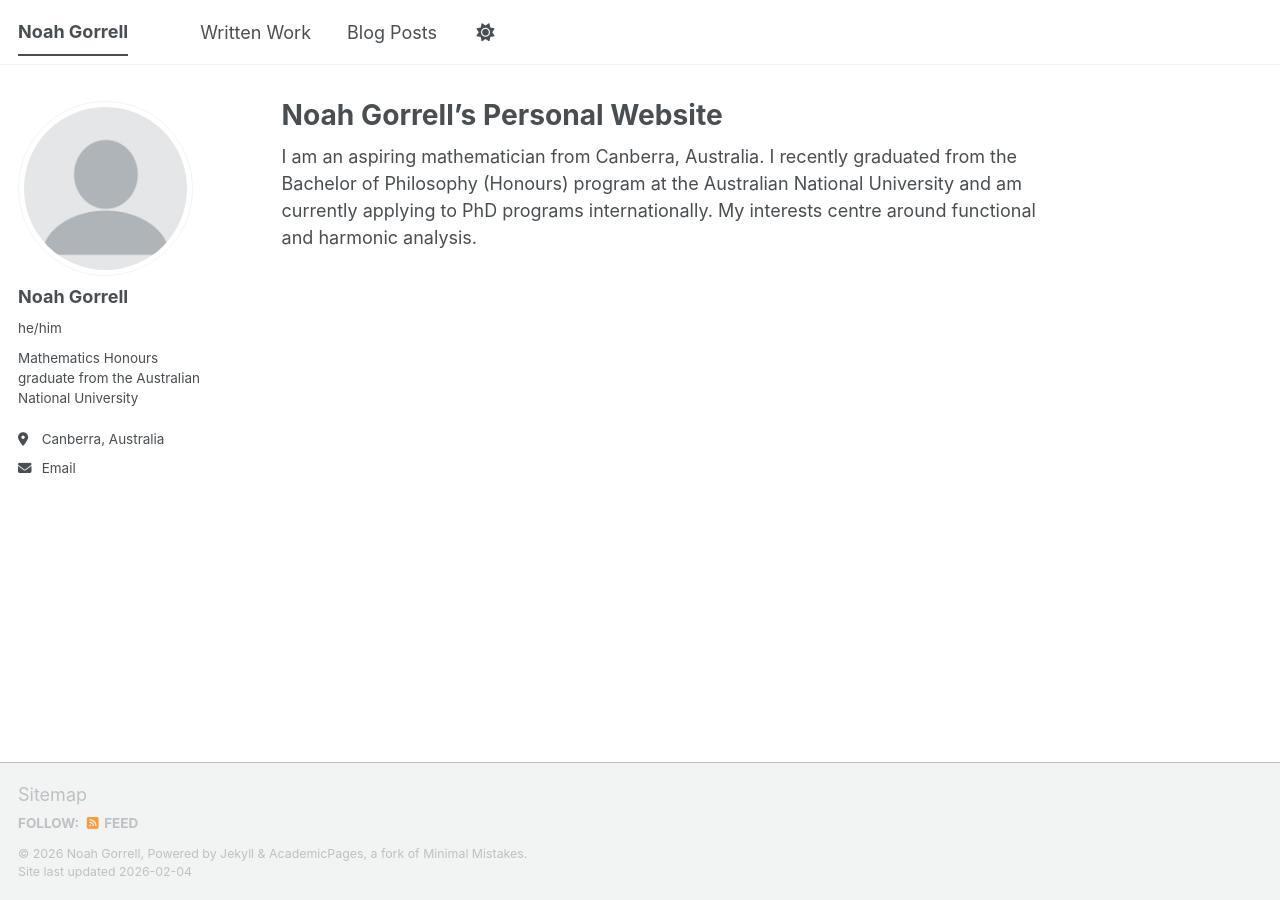
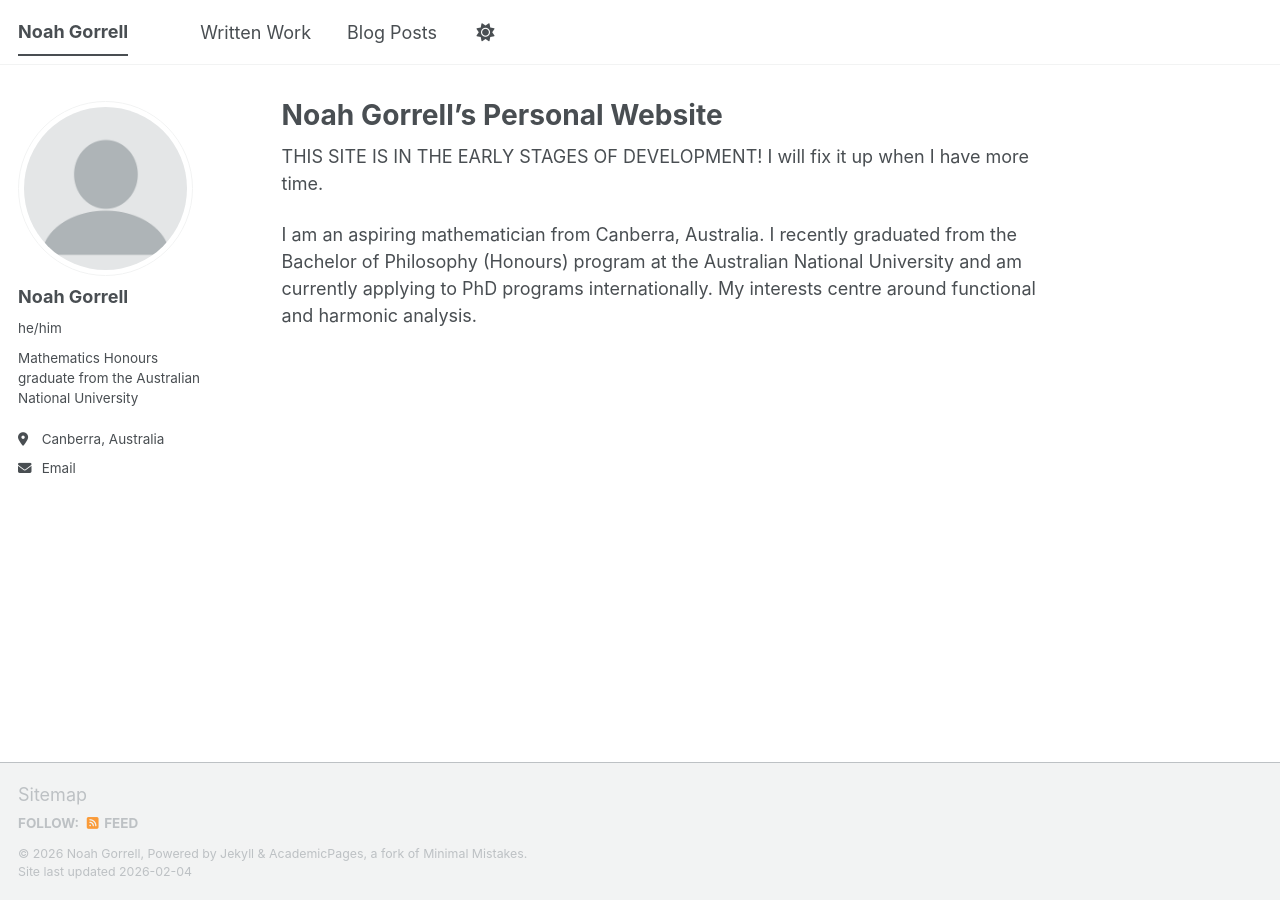
Before and after one commit to noahgorrell/noahgorrell.github.io, a Jekyll site: the page built from _pages/about.md, in a window 1280 px wide. Built offline with Jekyll 4.4.1, drawn with Linux system fonts in a browser that asks for light colours; a script bundle is joined from its source files by our own code; library files that are not in the unit come from our copies.

Commit message:
Update about.md

```diff
--- a/_pages/about.md
+++ b/_pages/about.md
@@ -7,4 +7,6 @@ redirect_from:
   - /about.html
 ---
 
+THIS SITE IS IN THE EARLY STAGES OF DEVELOPMENT! I will fix it up when I have more time.
+
 I am an aspiring mathematician from Canberra, Australia. I recently graduated from the Bachelor of Philosophy (Honours) program at the Australian National University and am currently applying to PhD programs internationally. My interests centre around functional and harmonic analysis.
```
